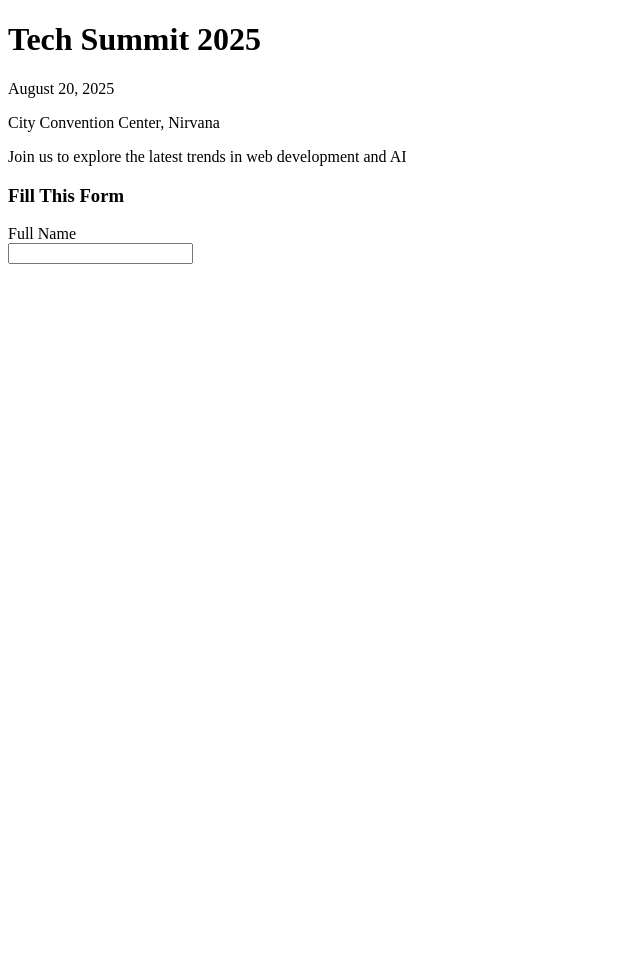
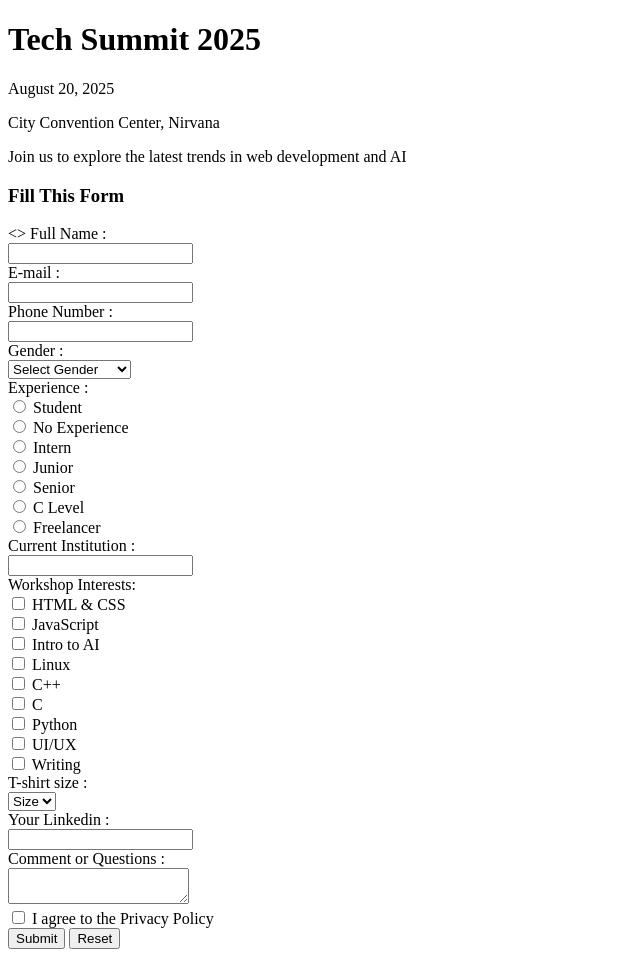
Before and after one commit to zaynalkhlid/registration-form, a plain HTML site: page index.html in a window 1280 px wide. Shown: the whole page, without its empty margins (0-640 px from the left). Before the commit the page ends 800 px from the top, so only its background shows below. Drawn offline with Linux system fonts and the light colour scheme.

Commit message:
day 2 registration form

```diff
--- a/index.html
+++ b/index.html
@@ -12,30 +12,79 @@
 <p>Join us to explore the latest trends in web development and AI</p>
 
 <h3>Fill This Form</h3>
-<form>
-<label for="fullname">Full Name</label>
+<>
+<label for="fullname">Full Name :</label> <br>
+<input type="text" id="fullname" name="fullname" required>
 <br>
-<input type="text" required>
+<label for="email">E-mail :</label> <br>
+<input type="email" id="email" name="email">
+<br>
+<label for="pnumber">Phone Number :</label> <br>
+<input type="tel" name="pnumber" id="pnumber">
+<br>
+<label for="gender">Gender :</label> <br>
+<select name="gender" id="gender" required>
+    <option value="choose">Select Gender</option>
+    <option value="male">Male</option>
+    <option value="female">Female</option>
+    <option value="other">Prefer not to Say</option>
+</select>
+<br>
+    <label for="experience">Experience :</label><br>
+    <input type="radio" id="student" name="experience" value="student" required>
+    <label for="student">Student</label><br>
+    <input type="radio" id="no-experience" name="experience" value="no-experience">
+    <label for="no-experience">No Experience</label><br>
+    <input type="radio" id="intern" name="experience" value="intern">
+    <label for="intern">Intern</label><br>
+    <input type="radio" id="junior" name="experience" value="junior">
+    <label for="junior">Junior</label><br>
+    <input type="radio" id="senior" name="experience" value="senior">
+    <label for="senior">Senior</label><br>
+    <input type="radio" id="c-level" name="experience" value="c-level">
+    <label for="c-level">C Level</label><br>
+    <input type="radio" id="freelancer" name="experience" value="freelancer">
+    <label for="freelancer">Freelancer</label><br>
+<label for="institution">Current Institution :</label> <br>
+<input type="text" name="institution" id="institution"><br>
+<label >Workshop Interests:</label><br>
+    <input type="checkbox" id="html-css" name="workshops" value="html-css" >
+    <label for="html-css">HTML & CSS</label><br>
+    <input type="checkbox" id="javascript" name="workshops" value="javascript">
+    <label for="javascript">JavaScript</label><br>
+    <input type="checkbox" id="intro-ai" name="workshops" value="intro-ai">
+    <label for="intro-ai">Intro to AI</label><br>
+    <input type="checkbox" id="linux" name="workshops" value="linux">
+    <label for="linux">Linux</label><br>
+    <input type="checkbox" id="cpp" name="workshops" value="cpp">
+    <label for="cpp">C++</label><br>
+    <input type="checkbox" id="c" name="workshops" value="c">
+    <label for="c">C</label><br>
+    <input type="checkbox" id="python" name="workshops" value="python">
+    <label for="python">Python</label><br>
+    <input type="checkbox" id="ui-ux" name="workshops" value="ui-ux">
+    <label for="ui-ux">UI/UX</label><br>
+    <input type="checkbox" id="writing" name="workshops" value="writing">
+    <label for="writing">Writing</label><br>
+    <label for="size">T-shirt size :</label><br>
+<select name="size" id="size">
+    <option value="" selected disabled>Size</option>
+    <option value="xs">XS</option>
+    <option value="s">S</option>
+    <option value="m">M</option>
+    <option value="l">L</option>
+    <option value="xl">XL</option>
+    <option value="xxl">XXL</option>
+</select><br>
+<label for="linkedin">Your Linkedin :</label><br>
+<input type="url" name="linkedin" id="linkedin"><br>
+<label for="extra">Comment or Questions :</label><br>
+<textarea name="extra" id="extra"></textarea><br>
+<input type="checkbox" id="privacy-agreement" name="privacy-agreement">
+<label for="privacy-agreement">I agree to the Privacy Policy</label><br>
+<button type="submit">Submit</button>
+<button type="reset">Reset</button>
+</form>
 
-</form>
-    <!--
-
-
-Form Fields:Full Name: (Text input)
-Email: (Email input)
-Phone Number: (Tel input)
-Gender: Options: Male, Female (Radio button)
-Experience Level: Student, No Experience, Intern, Junior, Senior, C Level, dan Freelances
-Company name: Text Input
-City: (Text input)
-Workshop Interests: Options: HTML & CSS, JavaScript, Intro to AI (Checkbox, multiple selections allowed)
-Tshirt size for Merc (dropdown)
-linkedin profile: link input
-Comments or Questions: (Textarea)
-Agreement to Privacy Policy
-submit and reset button
-
-
-    -->
 </body>
 </html>
```
